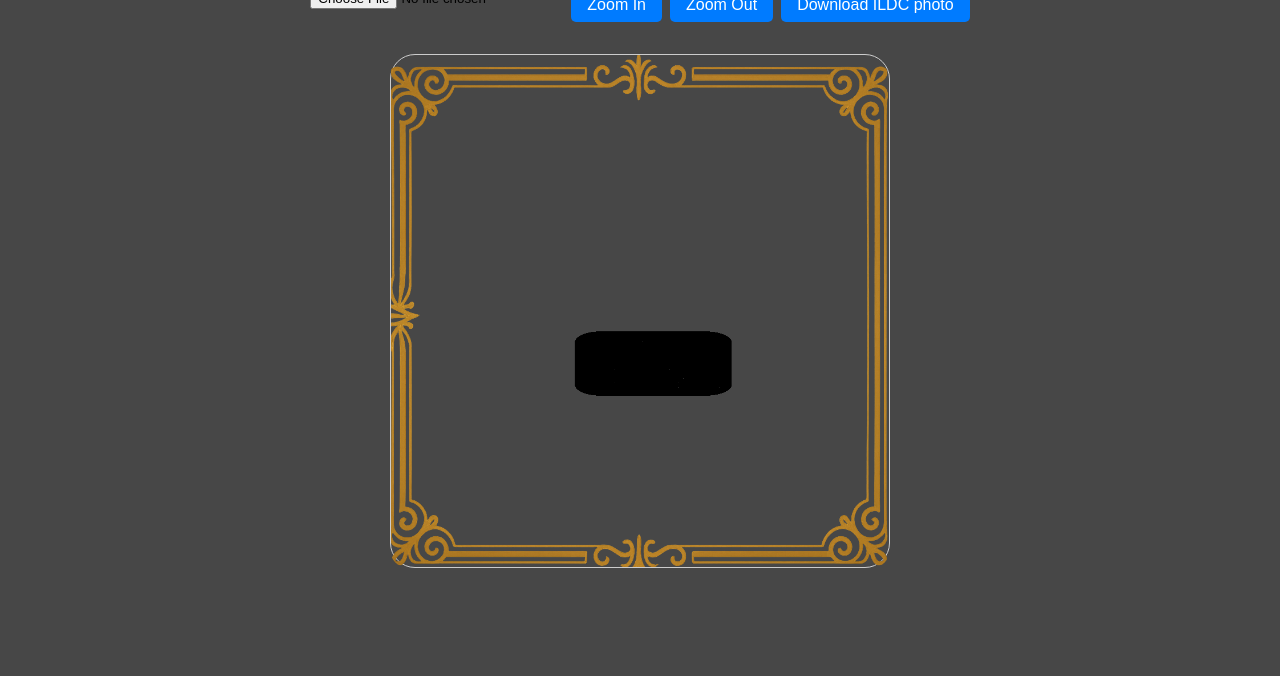
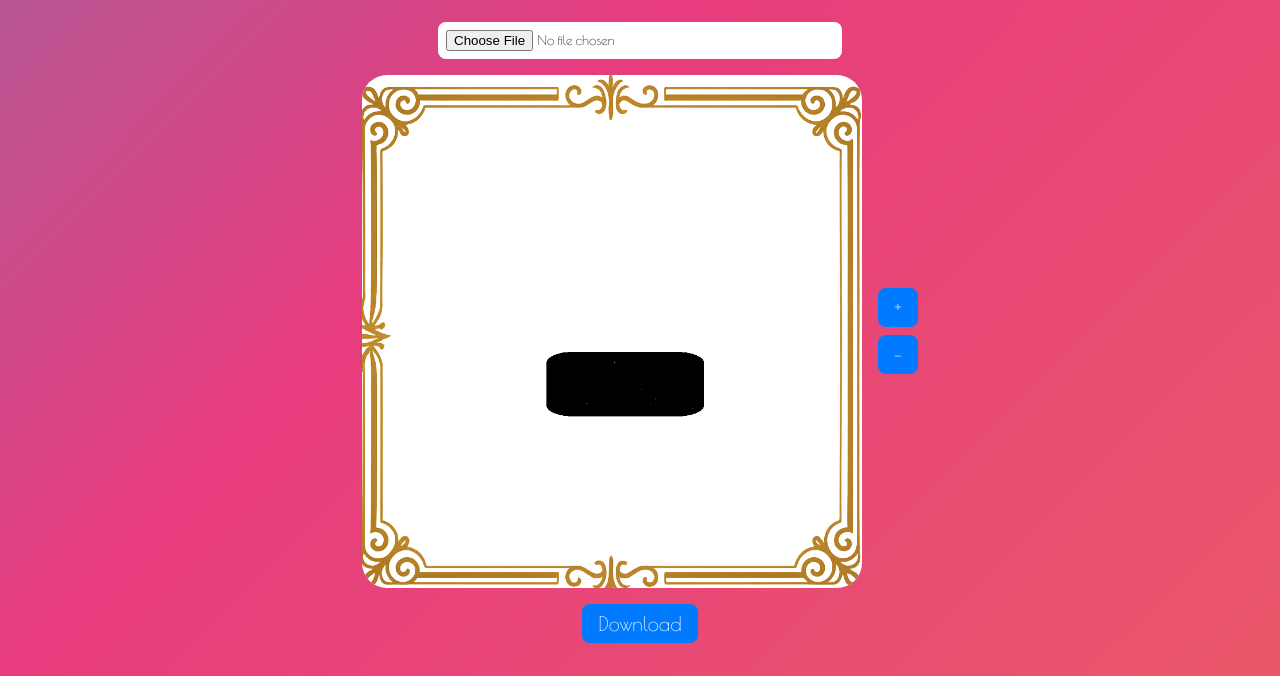
Before and after one commit to AquibMugdho/nagibIDLCframe, a plain HTML site: page index.html in a window 1280 px wide. Shown: the part 124-800 px from the top of the page. Drawn offline with nearby package versions, Linux system fonts and the light colour scheme.

Commit message:
Update index.html
updated background and font

```diff
--- a/index.html
+++ b/index.html
@@ -3,39 +3,85 @@
 <head>
   <meta charset="UTF-8" />
   <meta name="viewport" content="width=device-width, initial-scale=1.0"/>
-  <title>IDLC photo frame</title>
+  <title>Thank you for being a part of this journey of 40 years!</title>
+
+  <!-- Google Font: Poiret One -->
+  <link rel="preconnect" href="https://fonts.googleapis.com">
+  <link rel="preconnect" href="https://fonts.gstatic.com" crossorigin>
+  <link href="https://fonts.googleapis.com/css2?family=Poiret+One&display=swap" rel="stylesheet">
+
   <script async src="https://www.googletagmanager.com/gtag/js?id=G-82C5ZZDF6X"></script>
   <script>
     window.dataLayer = window.dataLayer || [];
     function gtag(){dataLayer.push(arguments);}
     gtag('js', new Date());
-
     gtag('config', 'G-82C5ZZDF6X');
   </script>
+
   <style>
-    * { box-sizing: border-box; }
+    * {
+      box-sizing: border-box;
+    }
+
     body {
-      font-family: sans-serif;
+      font-family: "Poiret One", sans-serif;
       margin: 0;
       padding: 0;
       display: flex;
       flex-direction: column;
       align-items: center;
-      background: #474747;
+      justify-content: center;
+      background: linear-gradient(-45deg, #ee7752, #e73c7e, #23a6d5, #23d5ab);
+      background-size: 400% 400%;
+      animation: gradient 15s ease infinite;
+      height: 100vh;
     }
+
+    @keyframes gradient {
+      0% { background-position: 0% 50%; }
+      50% { background-position: 100% 50%; }
+      100% { background-position: 0% 50%; }
+    }
+
     header {
       padding: 1rem;
       text-align: center;
+      color: white;
     }
+
+    .controls {
+      display: flex;
+      gap: 0.5rem;
+      flex-wrap: wrap;
+      justify-content: center;
+      margin-bottom: 1rem;
+    }
+
+    #editor-container {
+      display: flex;
+      align-items: center;
+      justify-content: center;
+      flex-direction: row;
+      gap: 1rem;
+      flex-wrap: wrap;
+    }
+
+    #zoom-buttons {
+      display: flex;
+      flex-direction: column;
+      gap: 0.5rem;
+      order: 2; /* Put zoom buttons after canvas */
+    }
+
     #editor {
       position: relative;
-      width: 100%;
       max-width: 500px;
-      margin: 1rem;
-      background: #474747;
-      border: 1px solid #ccc;
+      background: #fff;
       border-radius: 25px;
+      overflow: hidden;
+      order: 1;
     }
+
     canvas {
       width: 100%;
       height: auto;
@@ -43,55 +89,71 @@
       cursor: grab;
       border-radius: 15px;
     }
-    .controls {
+
+    .download-button {
+      margin-top: 1rem;
       display: flex;
-      gap: 0.5rem;
-      flex-wrap: wrap;
       justify-content: center;
-      margin-bottom: 1rem;
-    }
-    input[type="file"] {
-      display: block;
+      width: 100%;
     }
 
     button {
       padding: 0.5rem 1rem;
-      font-size: 1rem;
+      font-size: 1.25rem;
       border: none;
-      border-radius: 5px;
+      border-radius: 8px;
       background: #007bff;
       color: white;
       cursor: pointer;
+      font-family: "Poiret One", sans-serif;
     }
+
     button:hover {
       background: #0056b3;
     }
-    .counter {
-      margin-top: 1rem;
-      text-align: center;
-      font-size: 1.2rem;
+
+    input[type="file"] {
+      padding: 0.5rem;
+      border-radius: 8px;
+      background: white;
+      border: none;
+      font-family: "Poiret One", sans-serif;
     }
+
     @media (max-width: 600px) {
-      #editor {
-        max-width: 90vw;
+      #editor-container {
+        flex-direction: column;
+      }
+
+      #zoom-buttons {
+        flex-direction: row;
+        justify-content: center;
+        order: 2;
       }
     }
   </style>
 </head>
 <body>
   <header>
-    <h1>Upload and get your IDLC photo!</h1>
+    <h1>Upload your photo & adjust frame before downloading!</h1>
   </header>
 
   <div class="controls">
-    <input type="file" accept="image/*" id="upload"/>
-    <button id="zoomIn">Zoom In</button>
-    <button id="zoomOut">Zoom Out</button>
-    <button id="download">Download ILDC photo</button>
+    <input type="file" accept="image/*" id="upload" />
   </div>
 
-  <div id="editor">
-    <canvas id="canvas"></canvas>
+  <div id="editor-container">
+    <div id="zoom-buttons">
+      <button id="zoomIn">+</button>
+      <button id="zoomOut">−</button>
+    </div>
+    <div id="editor">
+      <canvas id="canvas"></canvas>
+    </div>
+  </div>
+
+  <div class="download-button">
+    <button id="download">Download</button>
   </div>
 
   <script>
@@ -136,7 +198,6 @@
         img.onload = function () {
           uploadedImg = img;
 
-          // Reset scale and center position
           scale = 1;
           const imgWidth = img.width * scale;
           const imgHeight = img.height * scale;
@@ -150,7 +211,6 @@
       reader.readAsDataURL(file);
     });
 
-    // Desktop drag
     canvas.addEventListener('mousedown', (e) => {
       if (!uploadedImg) return;
       const rect = canvas.getBoundingClientRect();
@@ -182,7 +242,6 @@
       imgX = x - offsetX;
       imgY = y - offsetY;
 
-      // Allow free movement when zoomed in
       if (imgWidth <= canvas.width) {
         imgX = Math.max(Math.min(imgX, canvas.width - imgWidth), 0);
       } else {
@@ -201,7 +260,6 @@
     canvas.addEventListener('mouseup', () => isDragging = false);
     canvas.addEventListener('mouseleave', () => isDragging = false);
 
-    // Touch support
     let lastTouch = { x: 0, y: 0, scale: 1 };
 
     canvas.addEventListener('touchstart', (e) => {
@@ -255,10 +313,9 @@
         const scaleFactor = distance / lastTouch.scale;
 
         scale *= scaleFactor;
-        scale = Math.max(0.5, Math.min(scale, 2)); // clamp scale
+        scale = Math.max(0.5, Math.min(scale, 2));
 
         adjustAfterZoom();
-
         lastTouch.scale = distance;
       }
     });
@@ -267,7 +324,6 @@
       lastTouch.scale = 1;
     });
 
-    // Zoom buttons
     zoomInBtn.addEventListener('click', () => {
       if (!uploadedImg) return;
       scale *= 1.1;
```
